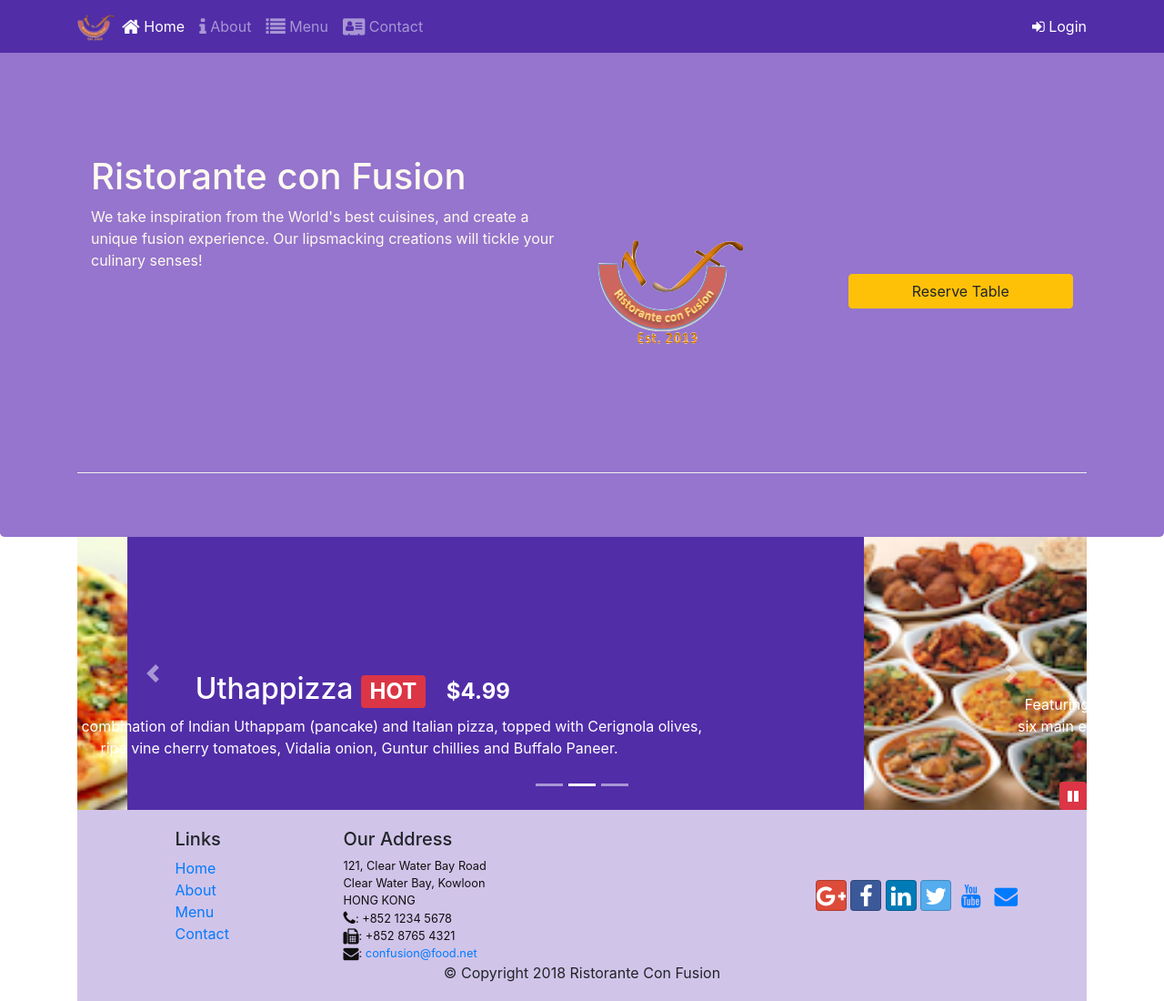
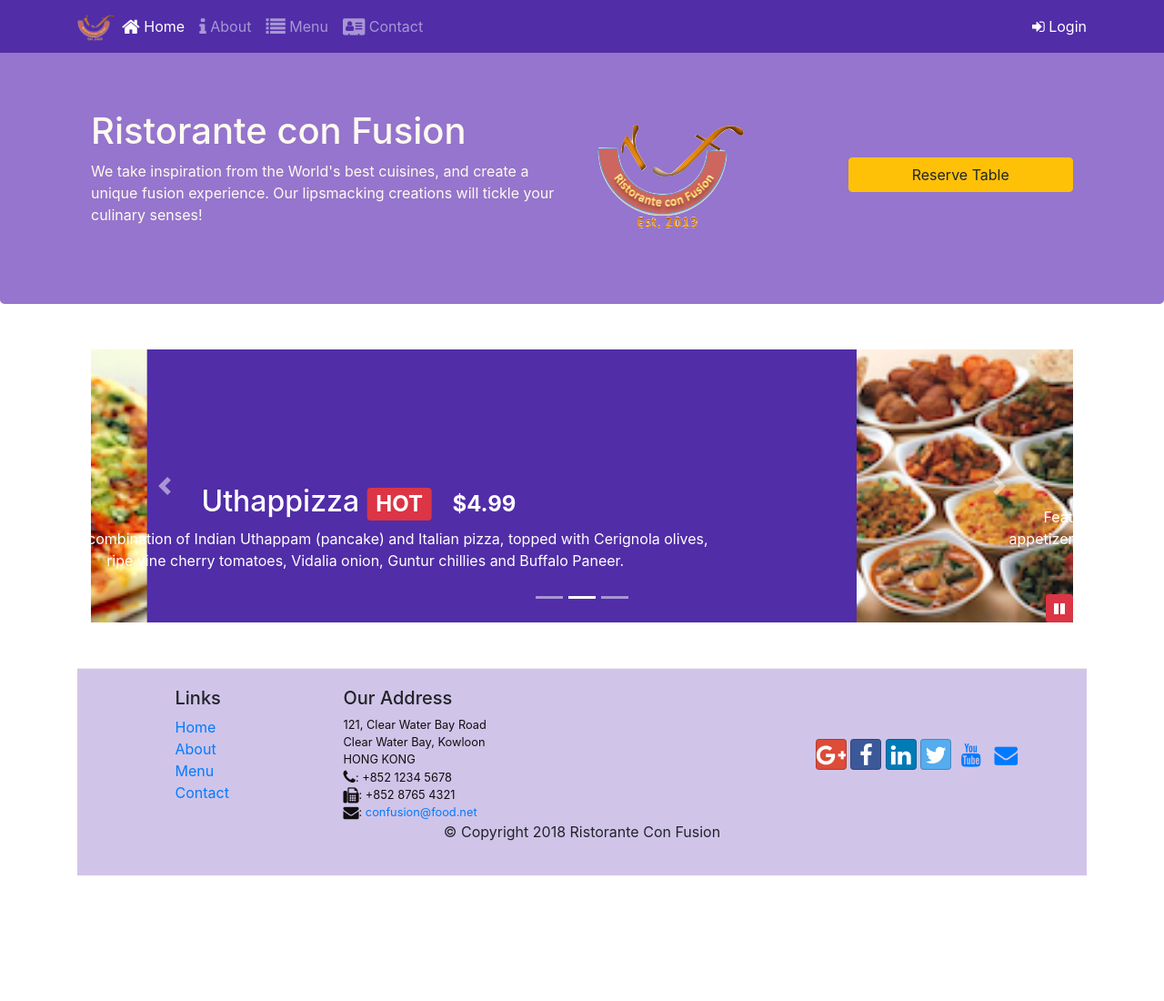
Before and after one commit to Couperin1668/CourseraBootstrap, a website: page index.html in a window 1280 px wide. Shown: the top 1100 px of the page at 91% size. After the commit the page ends 962 px from the top, so only its background shows below. Drawn offline with nearby package versions, Linux system fonts and the light colour scheme.

Commit message:
back to less?

```diff
--- a/css/styles.scss
+++ b/css/styles.scss
@@ -1,4 +1,3 @@
-<<<<<<< HEAD
 $lt-gray: #ddd;
 $background-dark: #512da8;
 $background-light: #9575cd;
@@ -70,77 +69,3 @@ body {
     bottom: 0px;
     z-index: 1;
 }
-||||||| merged common ancestors
-=======
-$lt-gray: #ddd;
-$background-dark: #512da8;
-$background-light: #9575cd;
-$background-pale: #d1c4e9;
-
-$carousel-item-height: 300px;
-
-@mixin zero-margin($pad-up-dn, $pad-left-right) {
-    margin: 0px auto;
-    padding: $pad-up-dn $pad-left-right;
-}
-
-.row-header {
-    @include zero-margin(50px, 0px)
-    border-bottom: 1px ridge;
-    min-height: 400px;
-}
-
-.footer {
-    background-color: $background-pale;
-    @include zero-margin(20px, 0px);
-}
-
-.jumbotron {
-    @include zero-margin(70px, 30px);
-    background: $background-light;
-    color: floralwhite;
-}
-
-address {
-    font-size: 80%;
-    margin: 0px;
-    color: #0f0f0f;
-}
-
-body {
-    padding: 50px 0px 0px 0px;
-    z-index: 0;
-}
-
-.navbar-dark {
-    background-color: $background-dark;
-}
-
-.tab-content {
-    border-left: 1px solid $lt-gray;
-    border-right: 1px solid $lt-gray;
-    border-bottom: 1px solid $lt-gray;
-    padding: 10px;
-}
-
-.carousel {
-    background: $background-dark;
-
-    .carousel-item {
-        height: $carousel-item-height;
-        img {
-            position: absolute;
-            top: 0;
-            left: 0;
-            min-height: 300px;
-        }
-    }
-}
-
-#carouselButton {
-    right:0px;
-    position: absolute;
-    bottom: 0px;
-    z-index: 1;
-}
->>>>>>> efb79cf0adb46e7622bd1129ed55d5f4b7661998
```
Also changed, not shown: css/styles.css.
